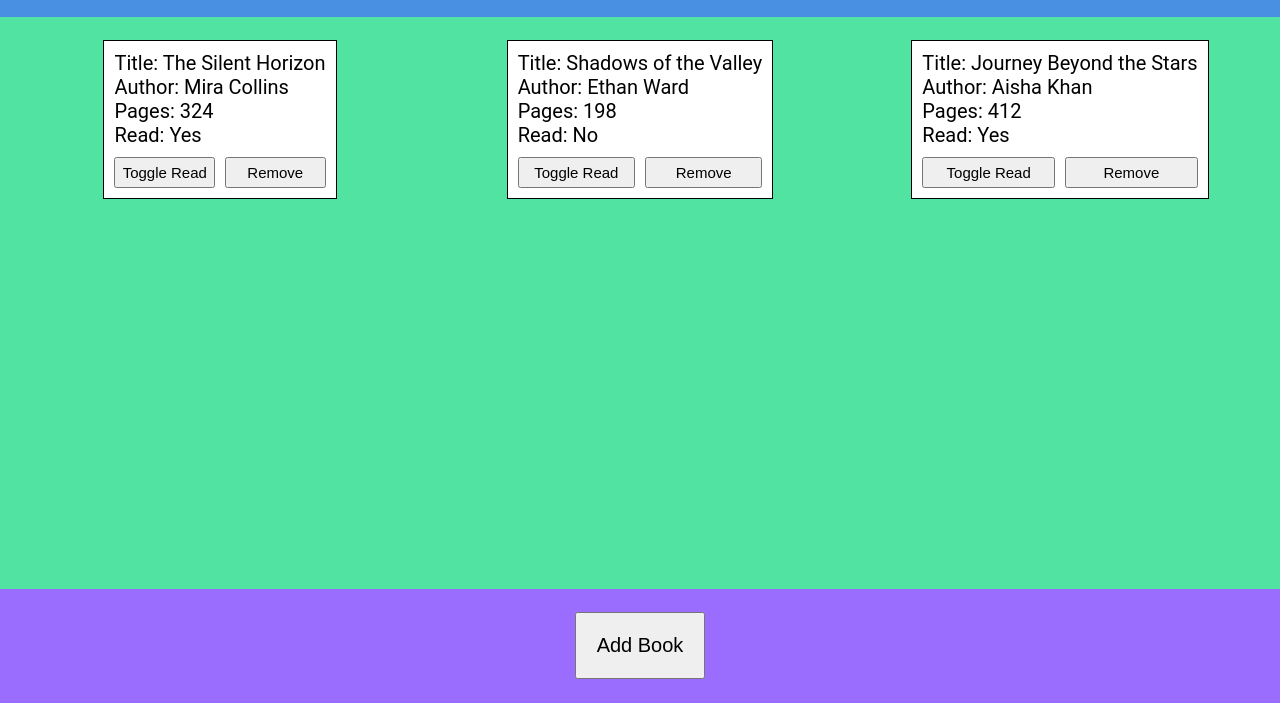
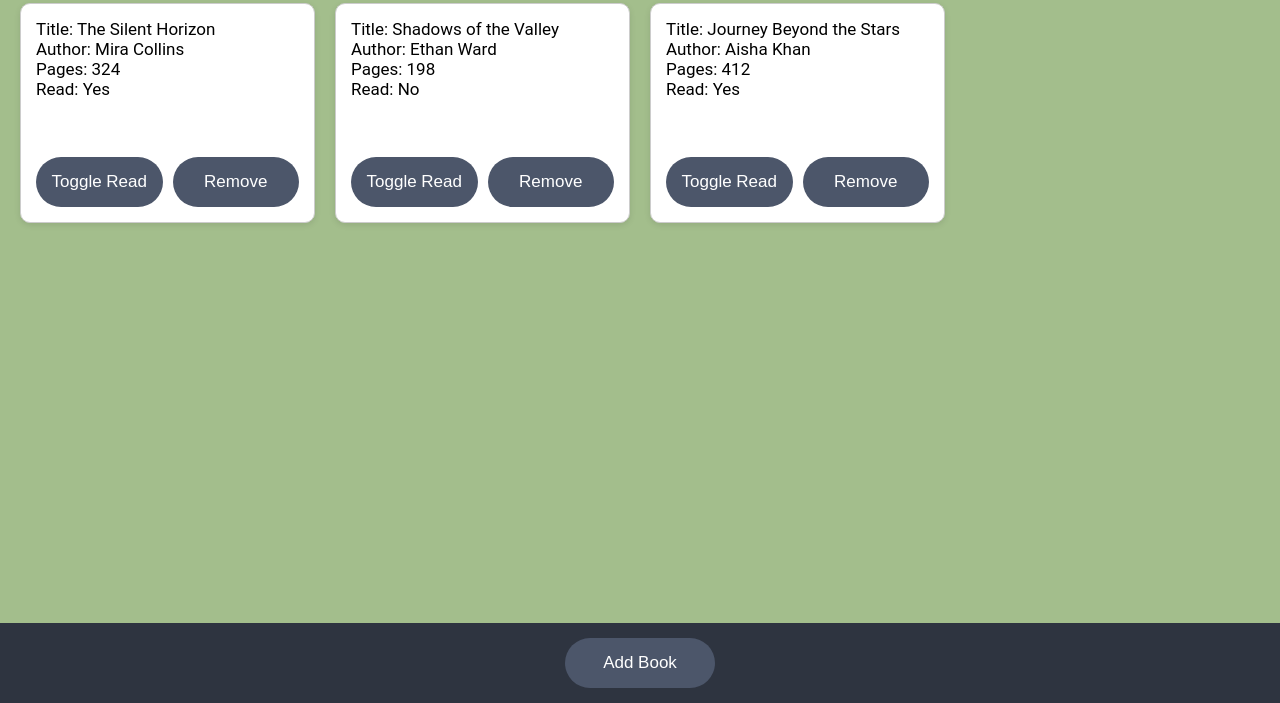
Before and after one commit to ShadowDevKat/odin-library, a plain HTML site: page index.html in a window 1280 px wide. Shown: the part 97-800 px from the top of the page. Drawn offline with Linux system fonts and the light colour scheme.

Commit message:
Updated styles and refactored book display

```diff
--- a/style.css
+++ b/style.css
@@ -11,10 +11,9 @@ li {
 }
 
 :root {
-    --default-color: #181414;
-    --primary-color: #4A90E2;
-    --secondary-color: #50e3a1;
-    --accent-color: #9B6DFF;
+    --default-color: #2e3440;
+    --primary-color: #4c566a;
+    --secondary-color: #a3be8c;
 
     font: 10px Roboto, sans-serif;
 }
@@ -23,21 +22,18 @@ body {
     height: 100vh;
 }
 
-button {
-    cursor: pointer;
-}
-
 .main-container {
     background-color: var(--default-color);
 
     height: 100%;
     display: grid;
     grid-template-columns: 1fr;
-    grid-template-rows: 1fr 5fr 1fr;
+    grid-template-rows: 1fr 8fr 1fr;
 }
 
 .header,
 .footer {
+    color: white;
     display: flex;
     justify-content: center;
     align-items: center;
@@ -51,24 +47,32 @@ button {
 
 #book-container {
     background-color: var(--secondary-color);
+    padding: 2rem;
 
-    height: 100%;
-    padding: 2rem;
     display: grid;
-    grid-template-columns: 1fr 1fr 1fr;
-    grid-template-rows: 1fr 1fr 1fr;
-    place-content: center;
-    place-items: center;
+    grid-template-columns: repeat(auto-fill, minmax(250px, 1fr));
     gap: 2rem;
+
+    align-content: start;
+    overflow: auto;
 }
 
 .book-card {
     background-color: white;
-    font-size: 2rem;
+    font-size: 1.7rem;
     font-weight: 400;
-    border: 1px solid black;
-    padding: 1rem;
-    width: max-content;
+
+    border: 1px solid #ccc;
+    border-radius: 1rem;
+    padding: 1.5rem;
+
+    display: flex;
+    flex-direction: column;
+    justify-content: space-between;
+
+    width: 100%;
+    height: 22rem;
+    box-shadow: 0 2px 6px rgba(0, 0, 0, 0.1);
 }
 
 .book-card>.btn-container {
@@ -78,27 +82,14 @@ button {
     gap: 1rem;
 }
 
-.btn-container>button {
-    flex: 1;
-    font-size: 1.5rem;
-    padding: 0.5rem;
-}
-
 .footer {
-    background-color: var(--accent-color);
-}
-
-.footer>button,
-form button {
-    font-size: 2rem;
-    padding: 2rem;
-    font-weight: 400;
+    background-color: var(--default-color);
 }
 
 #add-book-dialog {
     position: fixed;
     margin: auto;
-    width: 50vw;
+    width: 70vw;
     padding: 2rem;
     border: none;
     border-radius: 0.5rem;
@@ -124,8 +115,11 @@ form button {
 }
 
 #close-dialog-btn {
+    color: black;
     background: none;
     border: none;
+    height: auto;
+    width: auto;
     font-size: 2rem;
 }
 
@@ -163,3 +157,27 @@ input[type="checkbox"] {
 ::backdrop {
     background-color: rgba(0, 0, 0, 0.5);
 }
+
+button {
+    text-align: center;
+    font-size: 1.7rem;
+    color: white;
+    background-color: var(--primary-color);
+    border: none;
+    border-radius: 3rem;
+    width: 15rem;
+    height: 5rem;
+    padding: 0.5rem;
+    cursor: pointer;
+
+    transform: scale(1);
+    transition: opacity 0.3s ease, transform 0.3s ease;
+}
+
+button:hover {
+    transform: scale(1.1);
+}
+
+button:active {
+    transform: scale(0.9);
+}
```
